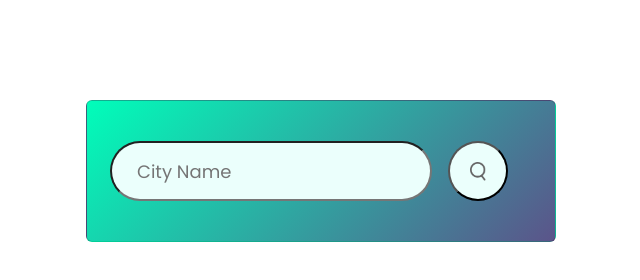
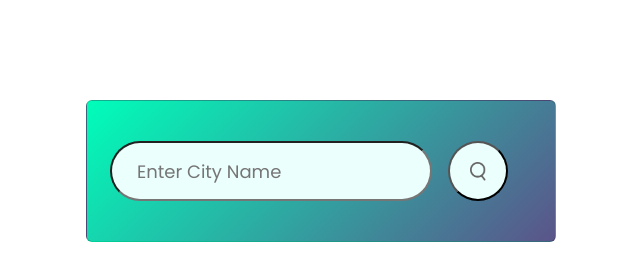
Before and after one commit to Ajith5104/Weather-Forecasting-Web-App, a plain HTML site: page Index.html in a window 1280 px wide. Shown: the full height of the page, 319-959 px from the left. Drawn offline with nearby package versions, Linux system fonts and the light colour scheme.

Commit message:
Index.html

```diff
--- a/Index.html
+++ b/Index.html
@@ -13,7 +13,7 @@
 <div class="container">
     <div class="card">
         <div class="search row">
-            <input type="text" placeholder="City Name" spellcheck="false">
+            <input type="text" placeholder="Enter City Name" spellcheck="false">
             <button><img src="/images/search.png" ></button>
         </div>
         <div class="error">
```
